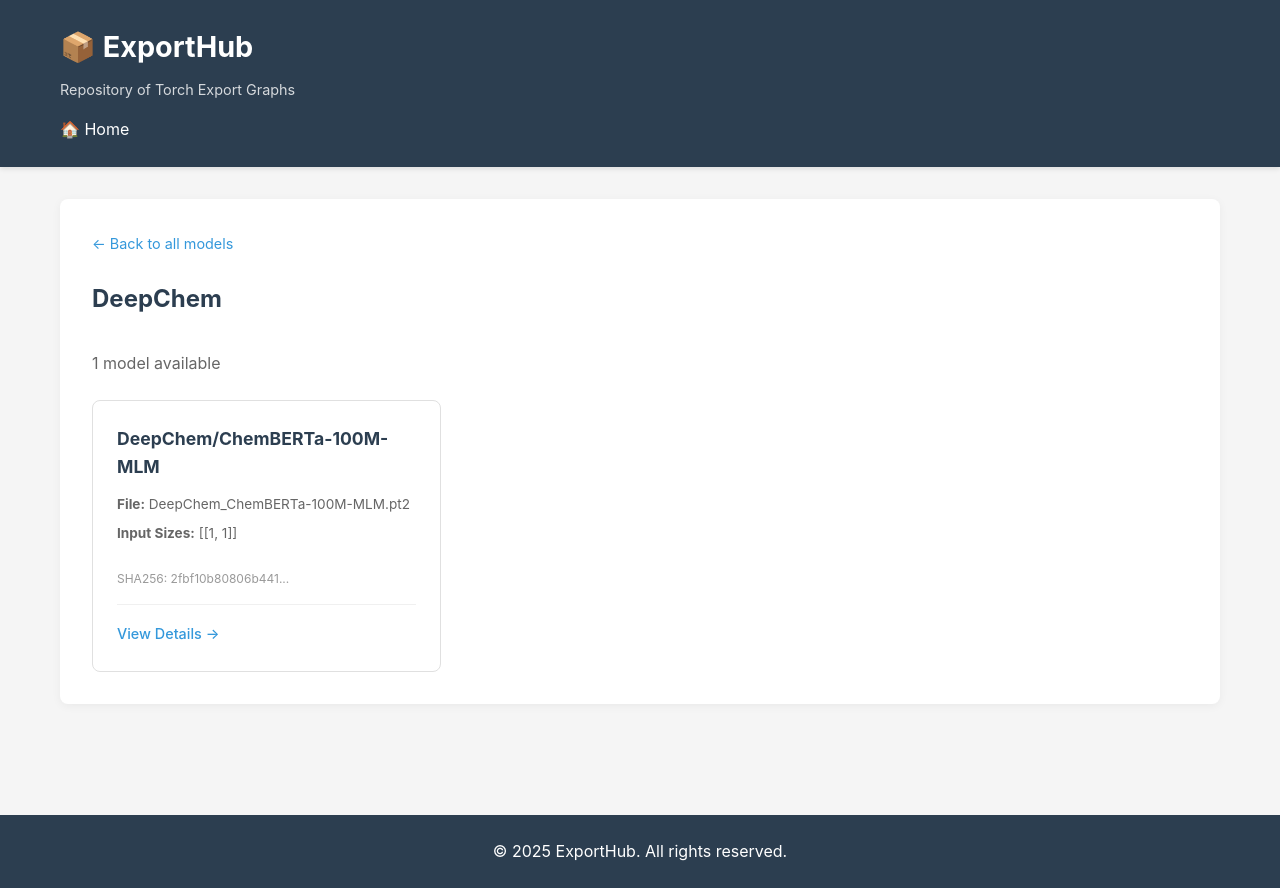
After one commit to arasht94/export-hub, a Flask app: page /organization/DeepChem in a window 1280 px wide. The commit adds this page. Run offline with Flask 3, Linux system fonts and the light colour scheme.

Commit message:
feat: Add organization page

```diff
--- a/app/routes.py
+++ b/app/routes.py
@@ -22,6 +22,20 @@
     return render_template("index.html", organizations=orgs_with_models)
 
 
+@main.route("/organization/<organization>")
+def organization_page(organization):
+    """Organization page showing all models for an organization"""
+    models = parser.get_models_by_organization(organization)
+
+    if not models:
+        return render_template(
+            "404.html",
+            message=f"Organization '{organization}' not found or has no models"
+        ), 404
+
+    return render_template("organization.html", organization=organization, models=models)
+
+
 @main.route("/model/<organization>/<model_id>")
 def model_page(organization, model_id):
     """Individual model card page"""
--- /dev/null
+++ b/app/templates/organization.html
@@ -0,0 +1,72 @@
+{% extends "base.html" %}
+
+{% block title %}ExportHub - {{ organization }}{% endblock %}
+
+{% block content %}
+<div class="content">
+    <div style="margin-bottom: 1.5rem;">
+        <a href="{{ url_for('main.index') }}" style="color: #3498db; text-decoration: none; font-size: 0.9rem;">
+            ← Back to all models
+        </a>
+    </div>
+
+    <h2 style="margin-bottom: 2rem; color: #2c3e50;">
+        {{ organization }}
+    </h2>
+
+    {% if models %}
+        <p style="margin-bottom: 1.5rem; color: #666;">
+            {{ models|length }} model{{ 's' if models|length != 1 else '' }} available
+        </p>
+
+        <div class="model-grid" style="display: grid; grid-template-columns: repeat(auto-fill, minmax(300px, 1fr)); gap: 1.5rem;">
+            {% for model in models %}
+            <a href="{{ url_for('main.model_page', organization=model.organization, model_id=model.model_id) }}"
+               style="text-decoration: none; color: inherit;">
+                <div class="model-card" style="border: 1px solid #e0e0e0; border-radius: 8px; padding: 1.5rem; transition: transform 0.2s, box-shadow 0.2s; background: white; height: 100%; cursor: pointer; display: flex; flex-direction: column;">
+                    <h4 style="margin-bottom: 0.75rem; color: #2c3e50; font-size: 1.1rem;">
+                        {{ model.model_name if model.model_name else model.model_id }}
+                    </h4>
+
+                    {% if model.model_file_name %}
+                    <p style="color: #666; font-size: 0.85rem; margin-bottom: 0.5rem;">
+                        <strong>File:</strong> {{ model.model_file_name }}
+                    </p>
+                    {% endif %}
+
+                    {% if model.input_sizes %}
+                    <p style="color: #666; font-size: 0.85rem; margin-bottom: 0.5rem;">
+                        <strong>Input Sizes:</strong> {{ model.input_sizes }}
+                    </p>
+                    {% endif %}
+
+                    {% if model.sha256 %}
+                    <p style="color: #999; font-size: 0.75rem; margin-top: auto; padding-top: 1rem; word-break: break-all;">
+                        SHA256: {{ model.sha256[:16] }}...
+                    </p>
+                    {% endif %}
+
+                    <div style="margin-top: 1rem; padding-top: 1rem; border-top: 1px solid #f0f0f0;">
+                        <span style="color: #3498db; font-size: 0.9rem; font-weight: 500;">
+                            View Details →
+                        </span>
+                    </div>
+                </div>
+            </a>
+            {% endfor %}
+        </div>
+    {% else %}
+        <div style="text-align: center; padding: 3rem; color: #666;">
+            <p style="font-size: 1.2rem; margin-bottom: 1rem;">No models found</p>
+            <p style="color: #999;">This organization has no models available.</p>
+        </div>
+    {% endif %}
+</div>
+
+<style>
+.model-card:hover {
+    transform: translateY(-4px);
+    box-shadow: 0 4px 12px rgba(0,0,0,0.15);
+}
+</style>
+{% endblock %}
```
Also changed, not shown: app/templates/index.html (+7 -1 lines), app/templates/model_card.html (+8 -12 lines).
